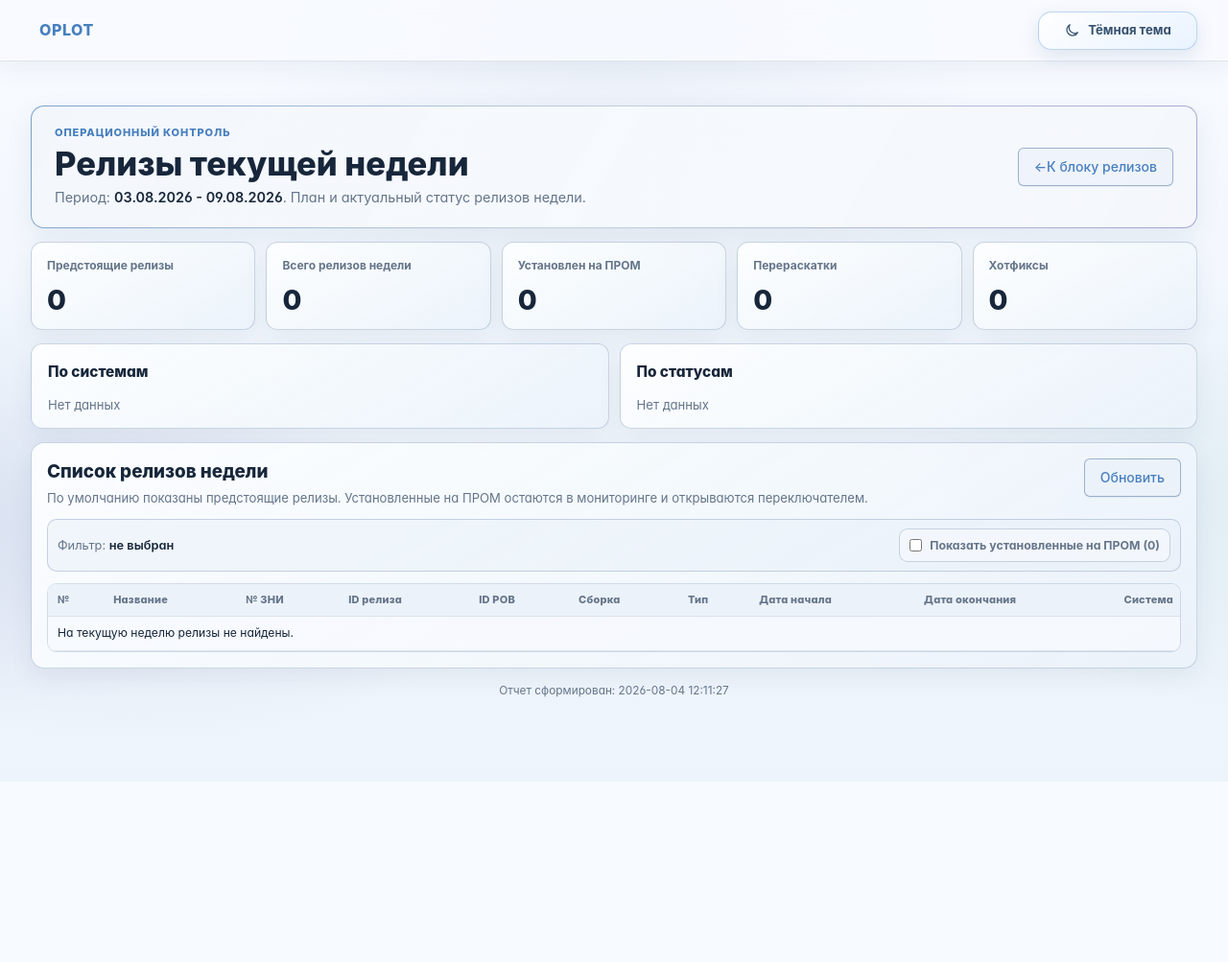
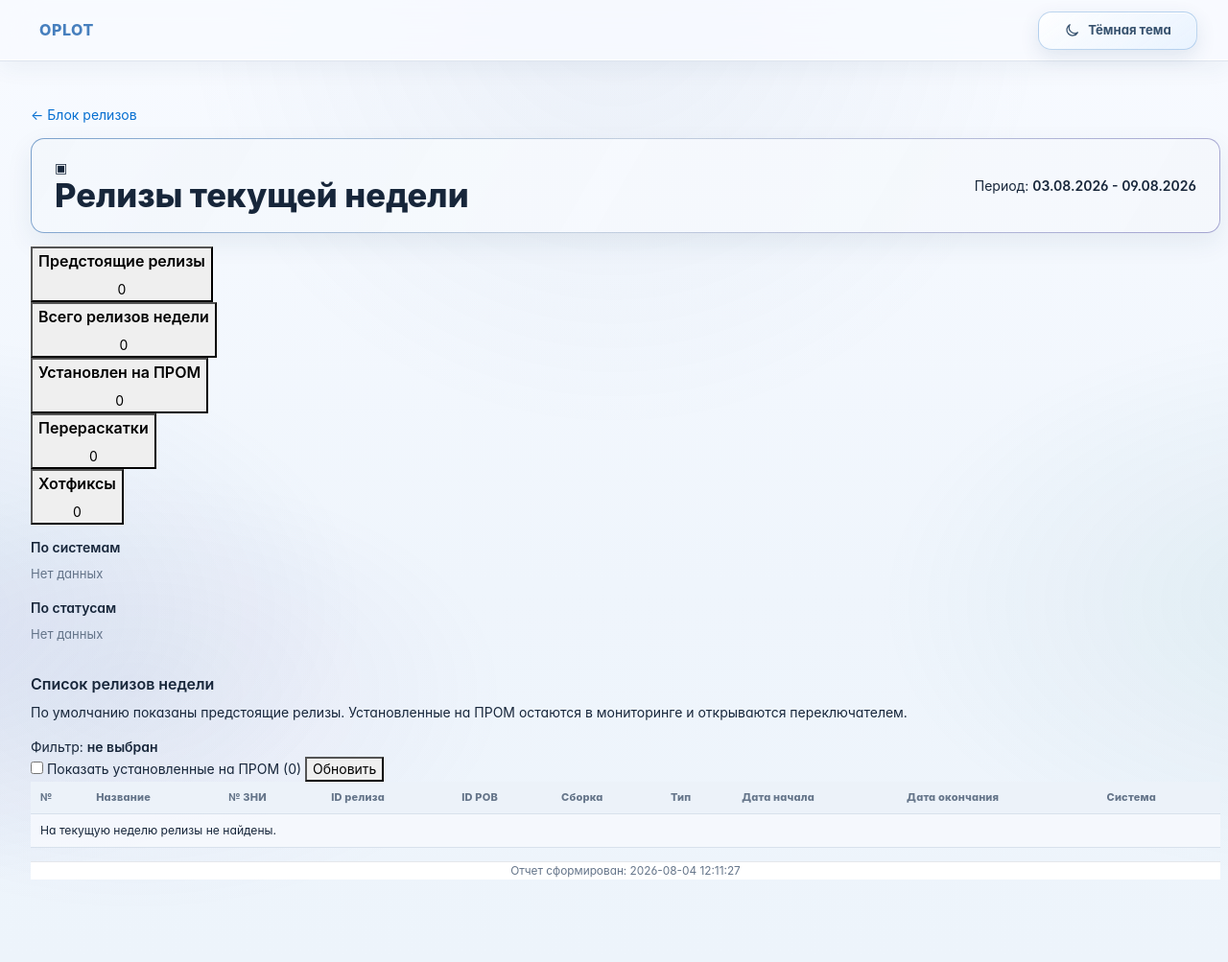
Before and after one commit to serejkakashkin-max/releases, a Flask app: page /dashboard/release-monitor/current-week in a window 1280 px wide. Shown: the whole page at 96% size. Before the commit the page ends 741 px from the top, so only its background shows below. Run offline with Flask 3, Linux system fonts and the light colour scheme; parts of the project's set-up code (start-up, migrations or seed data) failed here and were passed over; some libraries are stand-ins or nearby versions.

Commit message:
Restore Current Week page architecture

```diff
--- a/templates/release_monitor_current_week.html
+++ b/templates/release_monitor_current_week.html
@@ -13,21 +13,9 @@
 
 {% block content %}
 <div class="oplot-current-week__root">
-  <header class="oplot-current-week__hero">
-    <div class="oplot-current-week__hero-copy">
-      <span class="oplot-current-week__eyebrow">Операционный контроль</span>
-      <h1>Релизы текущей недели</h1>
-      {% if report_data %}
-      <p>Период: <strong>{{ report_data.period.label }}</strong>. План и актуальный статус релизов недели.</p>
-      {% else %}
-      <p>План и актуальный статус релизов недели.</p>
-      {% endif %}
-    </div>
-    <a class="btn btn-outline-primary oplot-current-week__back" href="{{ public_url_for('dashboard.release_monitor_page') }}">
-      <span aria-hidden="true">←</span>
-      <span>К блоку релизов</span>
-    </a>
-  </header>
+  <div class="oplot-current-week__local-nav">
+    <a class="oplot-current-week__nav-pill" href="{{ public_url_for('dashboard.release_monitor_page') }}">← Блок релизов</a>
+  </div>
 
   {% if current_week_error %}
   <section class="oplot-current-week__error" role="alert">
@@ -36,86 +24,111 @@
   </section>
   {% elif report_data %}
   {% set stats = report_data.statistics %}
-  <section class="oplot-current-week__summary" aria-label="Сводка недели">
-    <button type="button" class="oplot-current-week__metric summary-card-button" data-filter-type="summary" data-filter-value="all">
-      <span>Предстоящие релизы</span>
-      <strong>{{ stats.get('upcoming', stats.total - stats.installed) }}</strong>
-    </button>
-    <button type="button" class="oplot-current-week__metric summary-card-button" data-filter-type="summary" data-filter-value="all_with_final">
-      <span>Всего релизов недели</span>
-      <strong>{{ stats.total }}</strong>
-    </button>
-    <button type="button" class="oplot-current-week__metric summary-card-button" data-filter-type="summary" data-filter-value="installed">
-      <span>Установлен на ПРОМ</span>
-      <strong>{{ stats.installed }}</strong>
-    </button>
-    <button type="button" class="oplot-current-week__metric summary-card-button" data-filter-type="summary" data-filter-value="reroll">
-      <span>Перераскатки</span>
-      <strong>{{ stats.rerolls }}</strong>
-    </button>
-    <button type="button" class="oplot-current-week__metric summary-card-button" data-filter-type="summary" data-filter-value="hotfix">
-      <span>Хотфиксы</span>
-      <strong>{{ stats.hotfixes }}</strong>
-    </button>
+
+  <section class="oplot-current-week__hero hero">
+    <div class="hero-main">
+      <span class="hero-icon" aria-hidden="true">▣</span>
+      <h1>Релизы текущей недели</h1>
+    </div>
+    <div class="meta">
+      Период: <strong>{{ report_data.period.label }}</strong>
+    </div>
   </section>
 
-  <section class="oplot-current-week__breakdown">
-    <article class="oplot-current-week__panel mini-card">
-      <h2>По системам</h2>
-      <div class="oplot-current-week__chips">
-        {% if stats.systems %}
-          {% for name, count in stats.systems.items() %}
-            {% if loop.index <= 8 %}
-            <button type="button" class="counter-filter oplot-current-week__chip" data-filter-type="system" data-filter-value="{{ name }}">
-              <span class="counter-filter-label">{{ name }}</span><strong>{{ count }}</strong>
-            </button>
-            {% endif %}
-          {% endfor %}
-        {% else %}
-          <span class="oplot-current-week__empty">Нет данных</span>
-        {% endif %}
-      </div>
+  <section class="summary-grid" aria-label="Сводка недели">
+    <article class="summary-card">
+      <button type="button" class="summary-card-button" data-filter-type="summary" data-filter-value="all">
+        <h3>Предстоящие релизы</h3>
+        <span class="value">{{ stats.get('upcoming', stats.total - stats.installed) }}</span>
+      </button>
     </article>
-
-    <article class="oplot-current-week__panel mini-card">
-      <h2>По статусам</h2>
-      <div class="oplot-current-week__chips">
-        {% if stats.statuses %}
-          {% for name, count in stats.statuses.items() %}
-            {% if loop.index <= 8 %}
-            <button type="button" class="counter-filter oplot-current-week__chip" data-filter-type="status" data-filter-value="{{ name }}">
-              <span class="counter-filter-label">{{ name }}</span><strong>{{ count }}</strong>
-            </button>
-            {% endif %}
-          {% endfor %}
-        {% else %}
-          <span class="oplot-current-week__empty">Нет данных</span>
-        {% endif %}
-      </div>
+    <article class="summary-card">
+      <button type="button" class="summary-card-button" data-filter-type="summary" data-filter-value="all_with_final">
+        <h3>Всего релизов недели</h3>
+        <span class="value">{{ stats.total }}</span>
+      </button>
+    </article>
+    <article class="summary-card">
+      <button type="button" class="summary-card-button" data-filter-type="summary" data-filter-value="installed">
+        <h3>Установлен на ПРОМ</h3>
+        <span class="value">{{ stats.installed }}</span>
+      </button>
+    </article>
+    <article class="summary-card">
+      <button type="button" class="summary-card-button" data-filter-type="summary" data-filter-value="reroll">
+        <h3>Перераскатки</h3>
+        <span class="value">{{ stats.rerolls }}</span>
+      </button>
+    </article>
+    <article class="summary-card">
+      <button type="button" class="summary-card-button" data-filter-type="summary" data-filter-value="hotfix">
+        <h3>Хотфиксы</h3>
+        <span class="value">{{ stats.hotfixes }}</span>
+      </button>
     </article>
   </section>
 
-  <section class="oplot-current-week__table-panel table-card">
-    <div class="oplot-current-week__table-head">
+  <section class="detail-grid">
+    <article class="mini-card">
+      <h4>По системам</h4>
+      {% if stats.systems %}
+      <ul class="counter-list">
+        {% for name, count in stats.systems.items() %}
+          {% if loop.index <= 8 %}
+          <li>
+            <button type="button" class="counter-filter" data-filter-type="system" data-filter-value="{{ name }}">
+              <span class="counter-filter-label">{{ name }}</span><strong>{{ count }}</strong>
+            </button>
+          </li>
+          {% endif %}
+        {% endfor %}
+      </ul>
+      {% else %}
+      <p class="oplot-current-week__empty">Нет данных</p>
+      {% endif %}
+    </article>
+
+    <article class="mini-card">
+      <h4>По статусам</h4>
+      {% if stats.statuses %}
+      <ul class="counter-list">
+        {% for name, count in stats.statuses.items() %}
+          {% if loop.index <= 8 %}
+          <li>
+            <button type="button" class="counter-filter" data-filter-type="status" data-filter-value="{{ name }}">
+              <span class="counter-filter-label">{{ name }}</span><strong>{{ count }}</strong>
+            </button>
+          </li>
+          {% endif %}
+        {% endfor %}
+      </ul>
+      {% else %}
+      <p class="oplot-current-week__empty">Нет данных</p>
+      {% endif %}
+    </article>
+  </section>
+
+  <section class="table-card">
+    <div class="table-card-head">
       <div>
-        <h2>Список релизов недели</h2>
-        <p>По умолчанию показаны предстоящие релизы. Установленные на ПРОМ остаются в мониторинге и открываются переключателем.</p>
+        <h3>Список релизов недели</h3>
+        <p class="hint">По умолчанию показаны предстоящие релизы. Установленные на ПРОМ остаются в мониторинге и открываются переключателем.</p>
       </div>
-      <button type="button" class="btn btn-outline-primary" id="currentWeekRefresh">Обновить</button>
     </div>
 
-    <div class="oplot-current-week__toolbar report-toolbar">
+    <div class="report-toolbar">
       <div class="report-filter-state">Фильтр: <strong id="activeFilterLabel">не выбран</strong></div>
-      <div class="oplot-current-week__toolbar-actions toolbar-actions">
-        <label class="oplot-current-week__final-toggle final-toggle">
+      <div class="toolbar-actions">
+        <label class="final-toggle">
           <input type="checkbox" id="showFinalRows">
           <span>Показать установленные на ПРОМ ({{ stats.get('hidden_by_default', stats.installed) }})</span>
         </label>
-        <button type="button" class="btn btn-outline-primary clear-filter-btn" id="clearReportFilter" hidden>Сбросить фильтр</button>
+        <button type="button" class="refresh-page-btn" id="currentWeekRefresh">Обновить</button>
+        <button type="button" class="clear-filter-btn" id="clearReportFilter" hidden>Сбросить фильтр</button>
       </div>
     </div>
 
-    <div class="oplot-current-week__table-scroll week-table-scroll">
+    <div class="week-table-scroll">
       <table>
         <thead>
           <tr>
@@ -142,7 +155,7 @@
     </div>
   </section>
 
-  <footer class="oplot-current-week__footer">Отчет сформирован: {{ report_data.generated_at }}</footer>
+  <footer class="oplot-current-week__footer footer">Отчет сформирован: {{ report_data.generated_at }}</footer>
   {% endif %}
 </div>
 {% endblock %}
```
